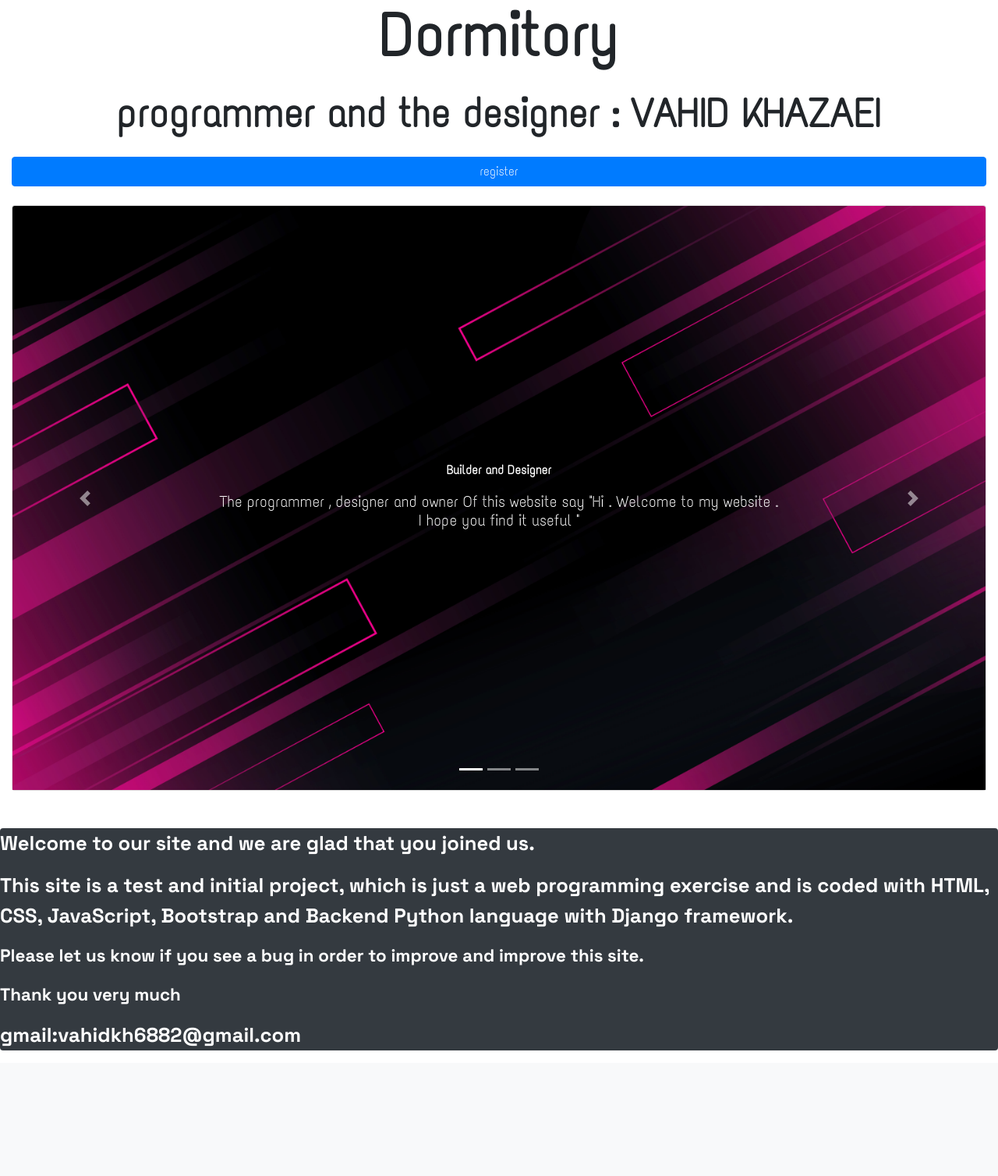
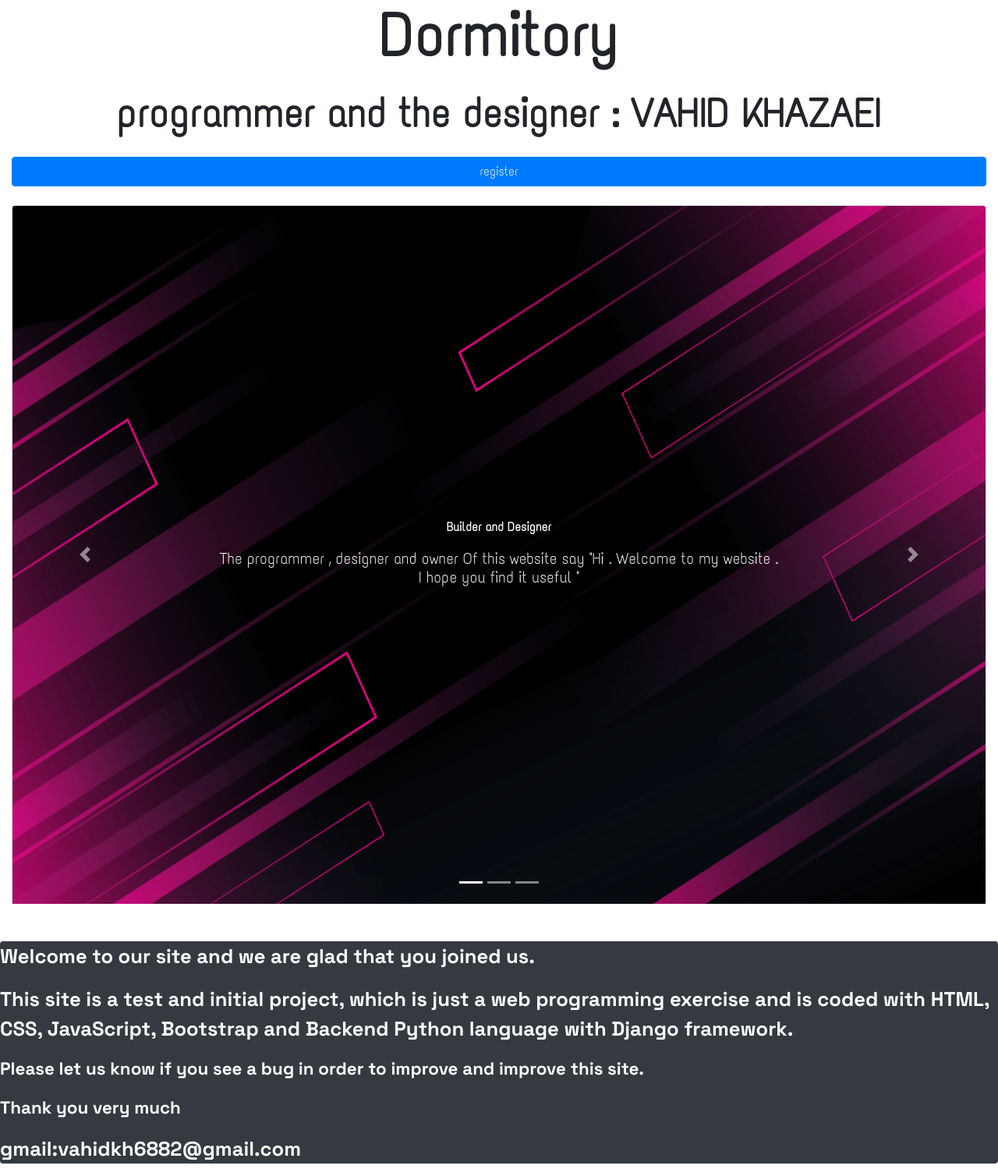
Before and after one commit to vahidkh6882/vahidkh, a Django app: page / in a window 1280 px wide. Shown: the part 152-1660 px from the top of the page at 78% size. Before the commit the page ends 1499 px from the top, so only its background shows below. Run offline with Django 4.2, Linux system fonts and the light colour scheme; some libraries are stand-ins or nearby versions.

Commit message:
carousel defined

```diff
--- a/app1/templates/app1/base.html
+++ b/app1/templates/app1/base.html
@@ -52,7 +52,7 @@
             {% block content %}{% endblock content %}
          </div>
        </main>
-       <div class="bg-dark rounded text-white lead strong" style="font-family:eng5;font-size:2vw;">
+       <div class="bg-dark rounded text-white lead strong" style="font-family:eng5;font-size:2vw;bottom:0;">
          <p>Welcome to our site and we are glad that you joined us.</p>
          <p >This site is a test and initial project, which is just a web programming exercise and is coded with HTML,
              CSS, JavaScript, Bootstrap and Backend Python language with Django framework. </p>
--- a/app1/templates/app1/index.html
+++ b/app1/templates/app1/index.html
@@ -12,10 +12,10 @@
         <li data-target="#demo" data-slide-to="1"></li>
         <li data-target="#demo" data-slide-to="2"></li>
       </ul>
-      <div class="carousel-inner" class="overflow:hidden;">
+      <div class="carousel-inner" style="overflow:hidden;height:70vw !important;">
           <div class="carousel-item active">
             <div class="card">
-              <img src="{% static 'abstract_geometric_diagonal_shape_in_dark_background.jpg' %}" class="card-img-top w-100 h-75 d-block" >
+              <img src="{% static 'abstract_geometric_diagonal_shape_in_dark_background.jpg' %}" class="card-img-top" style="height:70vw !important;">
               <div class=" card-img-overlay d-flex justify-content-center flex-column text-center text-white">
                 <p class="font-weight-bolder">Builder and Designer</p>
                 <h5>
@@ -32,7 +32,7 @@
           </div>
           <div class="carousel-item">
             <div class="card">
-              <img src="{% static '101.jpg' %}"  class="card-img-top w-100 h-75 d-block">
+              <img src="{% static '101.jpg' %}"  class="card-img-top" style="height:70vw !important;">
               <div class=" mask card-img-overlay d-flex justify-content-center flex-column text-center text-white">
                 <p class="font-weight-bolder">NEWS</p>
                 <p>
@@ -43,8 +43,8 @@
           </div>
           <div class="carousel-item">
             <div class="card">
-              <img src="{% static 'OQCI8X0.jpg' %}"  class="card-img-top w-100 h-75 d-block">
-              <div class=" mask card-img-overlay d-flex justify-content-center flex-column text-center text-white">
+              <img src="{% static 'OQCI8X0.jpg' %}"  class="card-img-top"  style="height:70vw !important;">
+              <div class="card-img-overlay d-flex justify-content-center flex-column text-center text-white">
                 <p class="font-weight-bolder">NEWS</p>
                 <p>
                   This site was established on 1401/08/06 <br> and is for personal use at no cost
```
Also changed, not shown: app1/static/style.css (line endings or trailing spaces).
